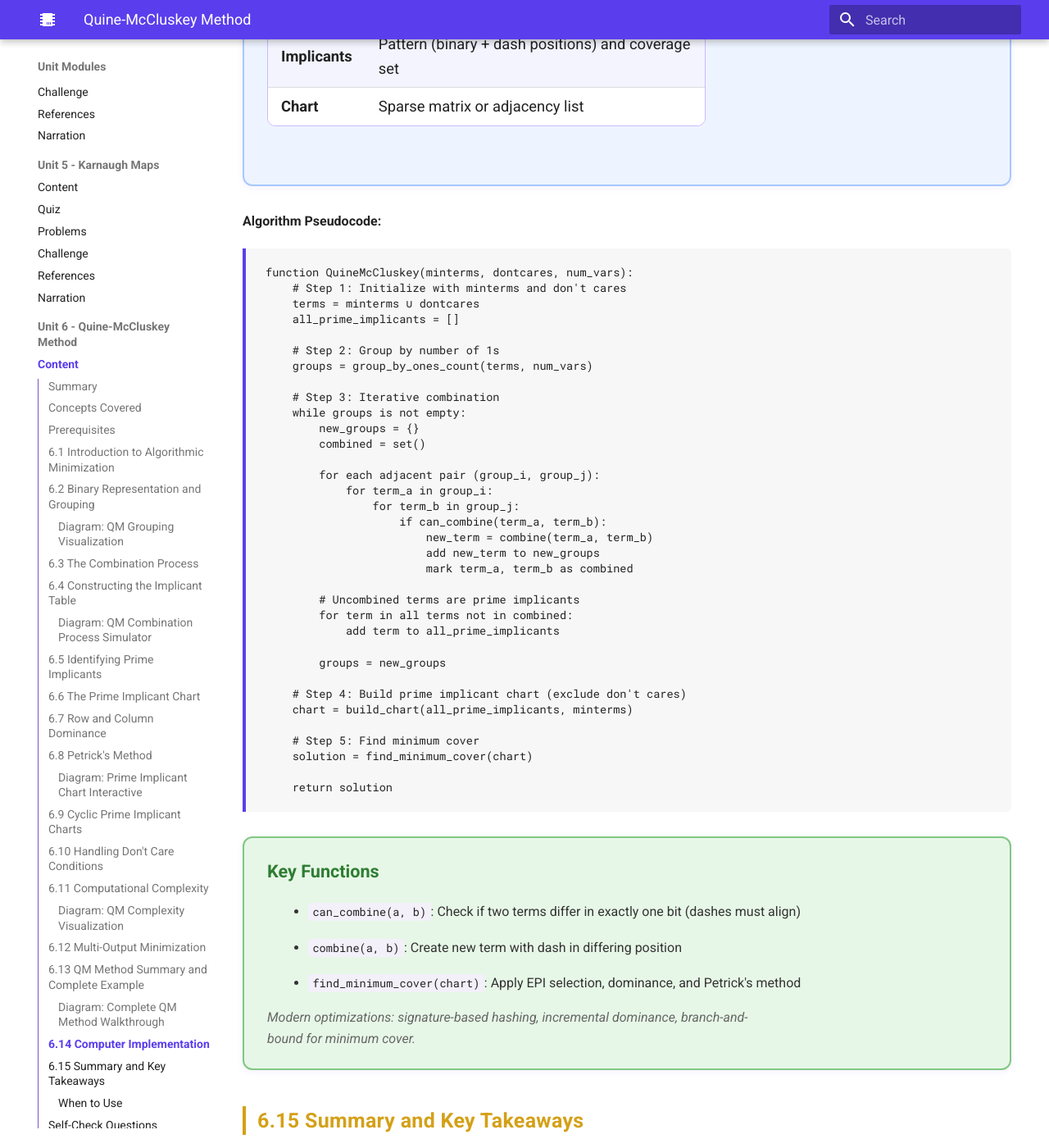
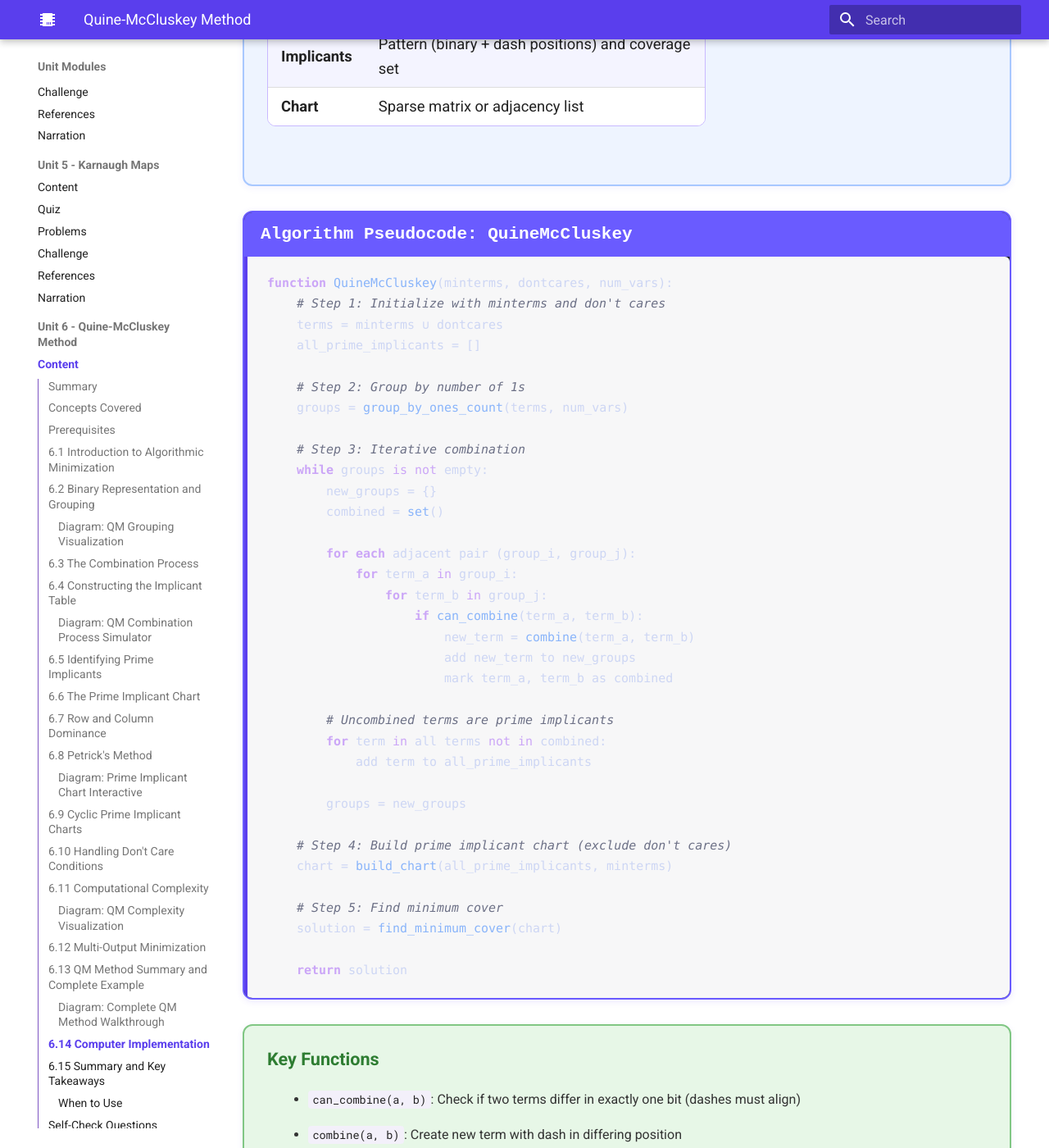
Before and after one commit to Nati-123/intelligent-textbook-ee2301, an MkDocs documentation site: the page built from docs/unit6-quine-mccluskey/index.md, in a window 1280 px wide and 1400 px high, scrolled down 23573 px. Shown: the whole window at 82% size. Built offline with MkDocs 1.6.1 and Material for MkDocs 9.7.7, drawn with Linux system fonts in a browser that asks for light colours; nearby versions of some CDN libraries.

Commit message:
Restyle section 6.14 pseudocode: dark themed code block with syntax highlighting
Co-Authored-By: Claude Opus 4.6 <noreply@anthropic.com>

````diff
--- a/docs/unit6-quine-mccluskey/index.md
+++ b/docs/unit6-quine-mccluskey/index.md
@@ -995,44 +995,48 @@ The QM method's systematic nature makes it well-suited for computer implementati
 
 </div>
 
-**Algorithm Pseudocode:**
+<div style="background: #1E1E2E; border: 2px solid #6A5BFF; border-radius: 12px; padding: 0; margin: 1.5rem 0; box-shadow: 0 2px 8px rgba(90,61,237,0.12); overflow: hidden;">
 
-```
-function QuineMcCluskey(minterms, dontcares, num_vars):
-    # Step 1: Initialize with minterms and don't cares
+<div style="background: #6A5BFF; padding: 10px 20px;">
+<p style="color: #fff; font-weight: 700; font-size: 1.05rem; margin: 0; font-family: monospace;">Algorithm Pseudocode: QuineMcCluskey</p>
+</div>
+
+<pre style="margin: 0; padding: 20px 24px; color: #CDD6F4; font-size: 0.88rem; line-height: 1.7; overflow-x: auto;"><code style="font-family: 'Consolas', 'Monaco', monospace; color: #CDD6F4;"><span style="color: #CBA6F7; font-weight: 600;">function</span> <span style="color: #89B4FA;">QuineMcCluskey</span>(minterms, dontcares, num_vars):
+    <span style="color: #6C7086; font-style: italic;"># Step 1: Initialize with minterms and don't cares</span>
     terms = minterms ∪ dontcares
     all_prime_implicants = []
 
-    # Step 2: Group by number of 1s
-    groups = group_by_ones_count(terms, num_vars)
+    <span style="color: #6C7086; font-style: italic;"># Step 2: Group by number of 1s</span>
+    groups = <span style="color: #89B4FA;">group_by_ones_count</span>(terms, num_vars)
 
-    # Step 3: Iterative combination
-    while groups is not empty:
+    <span style="color: #6C7086; font-style: italic;"># Step 3: Iterative combination</span>
+    <span style="color: #CBA6F7; font-weight: 600;">while</span> groups <span style="color: #CBA6F7;">is not</span> empty:
         new_groups = {}
-        combined = set()
+        combined = <span style="color: #89B4FA;">set</span>()
 
-        for each adjacent pair (group_i, group_j):
-            for term_a in group_i:
-                for term_b in group_j:
-                    if can_combine(term_a, term_b):
-                        new_term = combine(term_a, term_b)
+        <span style="color: #CBA6F7; font-weight: 600;">for each</span> adjacent pair (group_i, group_j):
+            <span style="color: #CBA6F7; font-weight: 600;">for</span> term_a <span style="color: #CBA6F7;">in</span> group_i:
+                <span style="color: #CBA6F7; font-weight: 600;">for</span> term_b <span style="color: #CBA6F7;">in</span> group_j:
+                    <span style="color: #CBA6F7; font-weight: 600;">if</span> <span style="color: #89B4FA;">can_combine</span>(term_a, term_b):
+                        new_term = <span style="color: #89B4FA;">combine</span>(term_a, term_b)
                         add new_term to new_groups
                         mark term_a, term_b as combined
 
-        # Uncombined terms are prime implicants
-        for term in all terms not in combined:
+        <span style="color: #6C7086; font-style: italic;"># Uncombined terms are prime implicants</span>
+        <span style="color: #CBA6F7; font-weight: 600;">for</span> term <span style="color: #CBA6F7;">in</span> all terms <span style="color: #CBA6F7;">not in</span> combined:
             add term to all_prime_implicants
 
         groups = new_groups
 
-    # Step 4: Build prime implicant chart (exclude don't cares)
-    chart = build_chart(all_prime_implicants, minterms)
+    <span style="color: #6C7086; font-style: italic;"># Step 4: Build prime implicant chart (exclude don't cares)</span>
+    chart = <span style="color: #89B4FA;">build_chart</span>(all_prime_implicants, minterms)
 
-    # Step 5: Find minimum cover
-    solution = find_minimum_cover(chart)
+    <span style="color: #6C7086; font-style: italic;"># Step 5: Find minimum cover</span>
+    solution = <span style="color: #89B4FA;">find_minimum_cover</span>(chart)
 
-    return solution
-```
+    <span style="color: #CBA6F7; font-weight: 600;">return</span> solution</code></pre>
+
+</div>
 
 <div style="background: #E7F7E7; border: 2px solid #81C784; border-radius: 12px; padding: 24px 28px; margin: 1.5rem 0; box-shadow: 0 2px 8px rgba(90,61,237,0.07);">
 
````
